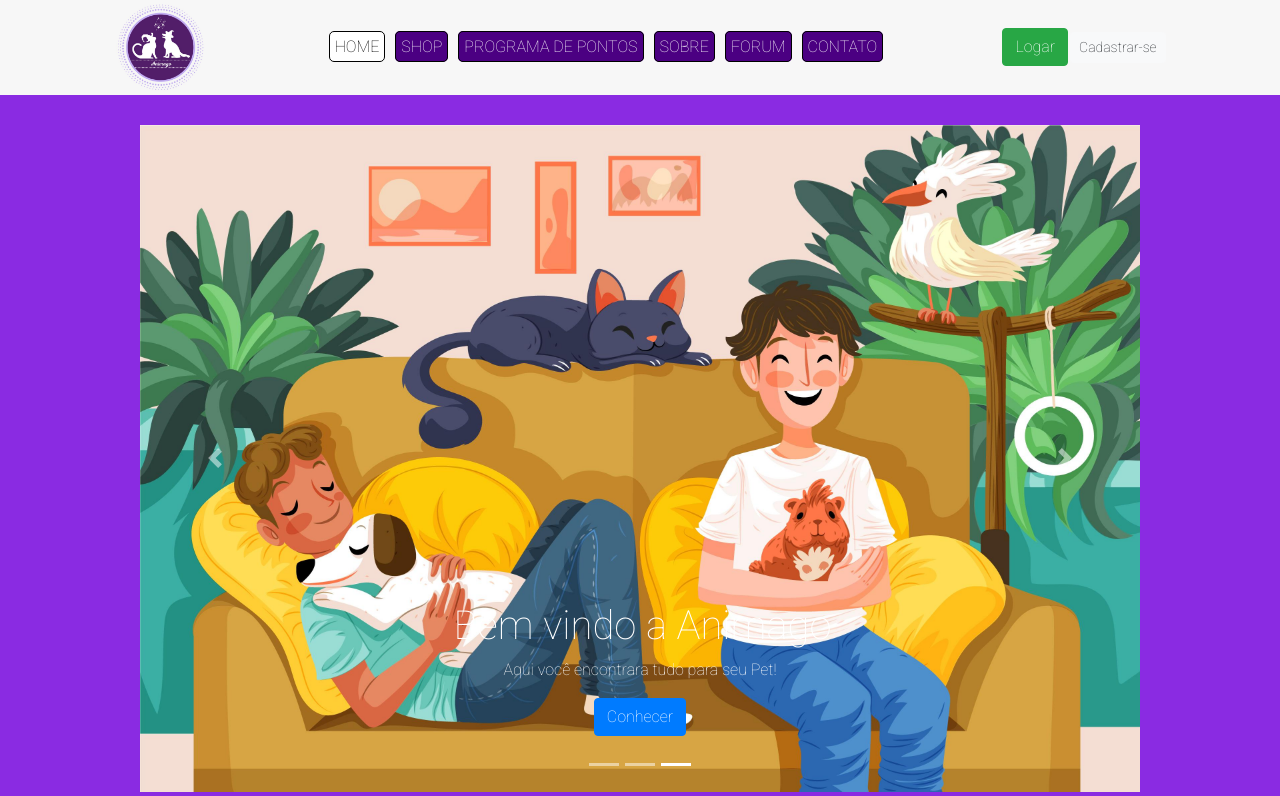
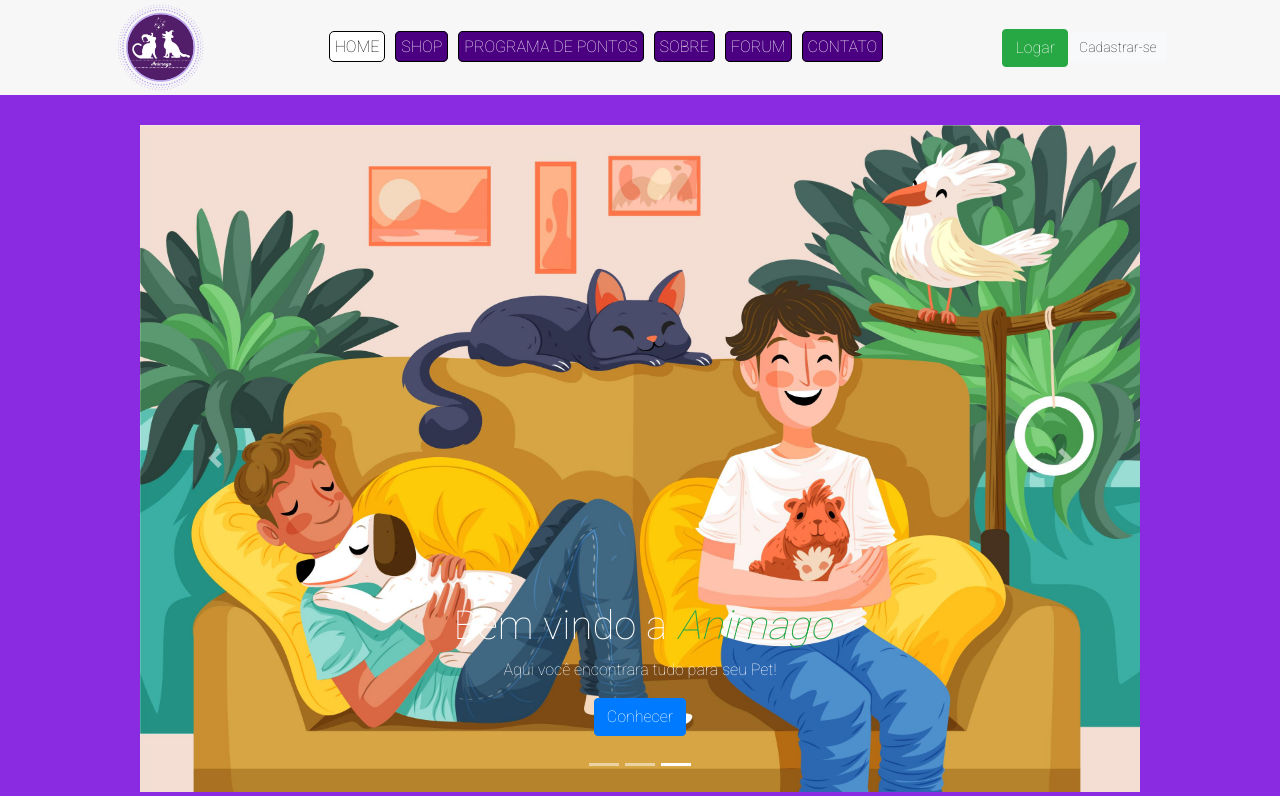
Before and after one commit to MicaelHernandes/AnimagoTCC, a PHP site: page /index.php in a window 1280 px wide. Shown: the top 796 px of the page. Run offline with PHP 8.4, Linux system fonts and the light colour scheme.

Commit message:
Umas pequenas mudanças

```diff
--- a/view/index.php
+++ b/view/index.php
@@ -25,7 +25,7 @@
                 <div class="carousel-item active">
                     <img class="d-block" width="1000px" height="auto" data-src="holder.js/800x400?auto=yes&amp;bg=777&amp;fg=555&amp;text=Primeiro Slide" alt="Primeiro Slide [800x400]" src="./imagens/banners/3.jpg" data-holder-rendered="true">
                     <div class="carousel-caption d-none d-md-block">
-                        <h1>Bem vindo a Animago</h1>
+                        <h1 class="text-d">Bem vindo a <i class="text-success"> Animago</i></h1>
                         <p>Aqui você encontrara tudo para seu Pet!</p>
                         <p><button class="btn btn-primary">Conhecer</button></p>
                     </div>
--- a/view/menu_nav.php
+++ b/view/menu_nav.php
@@ -32,7 +32,7 @@
        if(isset($_SESSION['usuario']) == false){
         ?>
         <div class="user-area">
-            <button class="btn btn-success" style="margin-right: 2px;">Logar</button>
+            <a href="../view/login.php"> <button class="btn btn-success" style="margin-right: 2px;">Logar</button></a>
             <button class="btn btn-light btn-sm">Cadastrar-se</button>
 
         </div>
```
